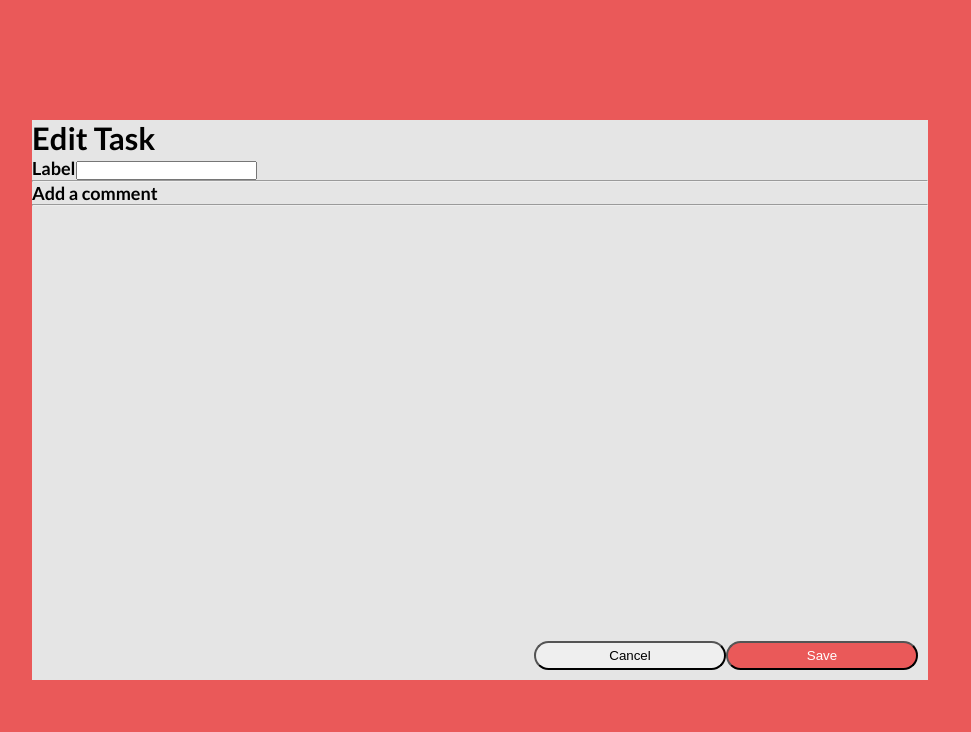
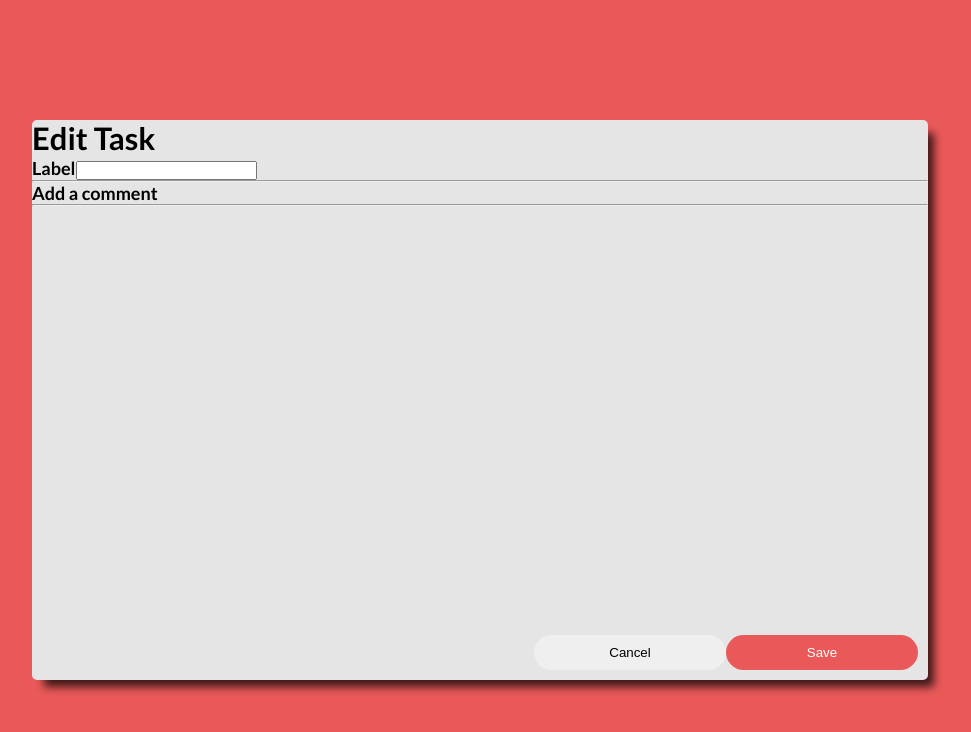
Before and after one commit to eduarchilon/Task-ReactJS, a React (Create React App) app: page /edittask in a window 1280 px wide. Shown: the top 732 px of the page, without its empty margins (160-1131 px from the left). Built offline with nearby package versions, Linux system fonts and the light colour scheme.

Commit message:
feat: add style to container

```diff
--- a/src/assets/core/global.css
+++ b/src/assets/core/global.css
@@ -7,8 +7,12 @@
 .container {
   background-color: var(--bg-main);
   position: absolute;
-  width: 70vw;
-  height: 70vh;
+  width: 70%;
+  height: 70%;
+  border-radius: 5px;
+  box-shadow: 9px 10px 8px -3px rgba(0, 0, 0, 0.73);
+  -webkit-box-shadow: 9px 10px 8px -3px rgba(0, 0, 0, 0.73);
+  -moz-box-shadow: 9px 10px 8px -3px rgba(0, 0, 0, 0.73);
   top: 50%;
   left: 50%;
   transform: translate(-50%, -50%);
--- a/src/components/buttons/buttons.css
+++ b/src/components/buttons/buttons.css
@@ -12,6 +12,8 @@
   padding: 5px;
   width: 15vw;
   color: white;
+  border: none;
+  padding: 10px;
 }
 
 .btnCancel {
@@ -19,4 +21,5 @@
   background-color: var(#f3f3f3);
   padding: 5px;
   width: 15vw;
+  border: none;
 }
```
